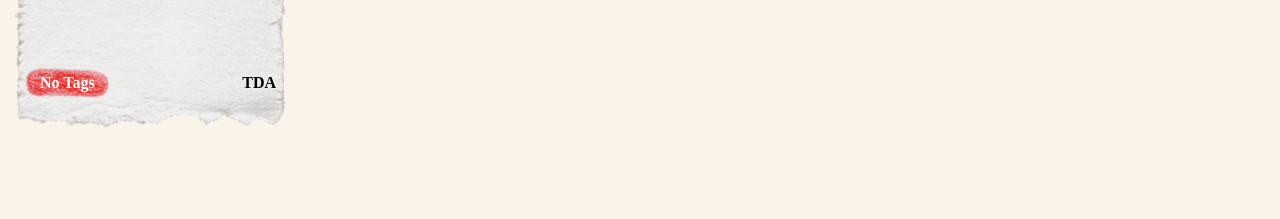
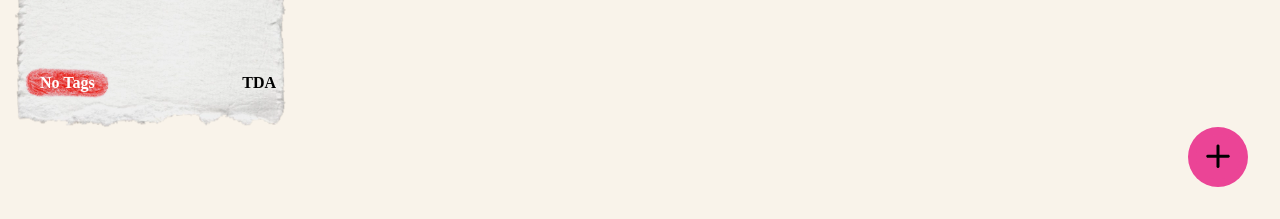
Before and after one commit to Harzvik/gatherly-gruppe-3, a website built with Vite: page utforsk.html in a window 1280 px wide. Shown: the part 581-800 px from the top of the page. Built offline with nearby package versions, Linux system fonts and the light colour scheme; a web font is replaced by a local one.

Commit message:
sticky addbtn opprettet + la til :hover også

```diff
--- a/src/css/pages/utforsk.css
+++ b/src/css/pages/utforsk.css
@@ -97,6 +97,27 @@
     filter: grayscale(100%);
 }
 
+.sticky-addBtn {
+    background-color: #EB4496;
+    border-radius: 50%;
+    width: 3.75rem;
+    height: 3.75rem;
+    border: none;
+
+    position: fixed;
+    bottom: 2rem;
+    right: 2rem;
+
+    display: flex;
+    align-items: center;
+    justify-content: center;
+}
+
+.sticky-addBtn:hover {
+    transform: scale(1.1);
+    box-shadow: 0 0 14px rgba(0, 0, 0, 0.4);
+}
+
 @media (max-width: 768px) {
 
     .filter-section-wrapper {
--- a/utforsk.html
+++ b/utforsk.html
@@ -34,7 +34,6 @@
               <img src="/assets/component_assets/icons/filter_1.webp" alt="filter ikon">
             </button>
           </div>
-
         </div>
       </section>
 
@@ -43,6 +42,10 @@
 
       <section id="event-grid" class="event-grid">
       </section>
+
+      <button class="sticky-addBtn">
+        <img src="/assets/component_assets/icons/Opprett_btn.png" alt="Opprett nytt arrangement">
+      </button>
     </main>
 
     <script type="module" src="./src/ts/pages/utforsk.ts"></script>
```
Also changed, not shown: public/assets/component_assets/icons/Opprett_btn.png (added).
